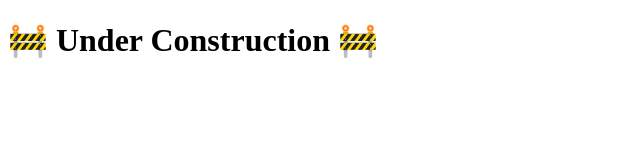
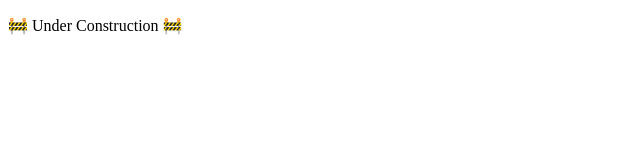
Before and after one commit to xe69iqjU5D/xe69iqju5d.github.io, a plain HTML site: page index.html in a window 1280 px wide. Shown: the whole page, without its empty margins (0-640 px from the left). Drawn offline with Linux system fonts and the light colour scheme.

Commit message:
Update index.html

```diff
--- a/index.html
+++ b/index.html
@@ -6,7 +6,7 @@
     <title>Under Construction</title>
 </head>
 <body>
-    <h1 id="construction-message">🚧 Under Construction 🚧</h1>
+    <p id="construction-message">🚧 Under Construction 🚧</p>
     <div id="output"></div>
 
     <script src="router.js"></script>
```
